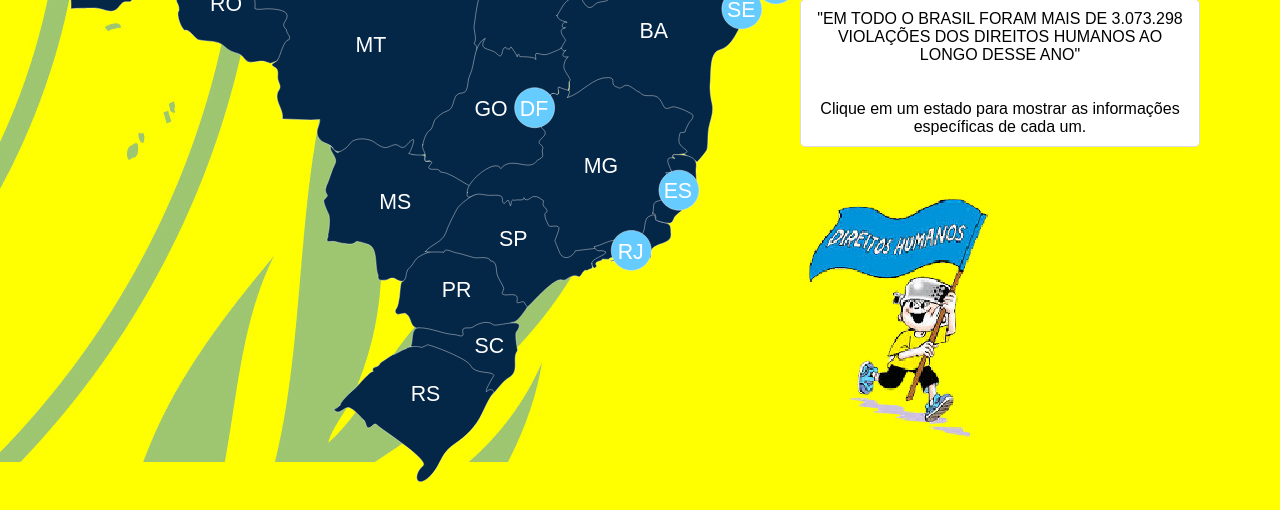
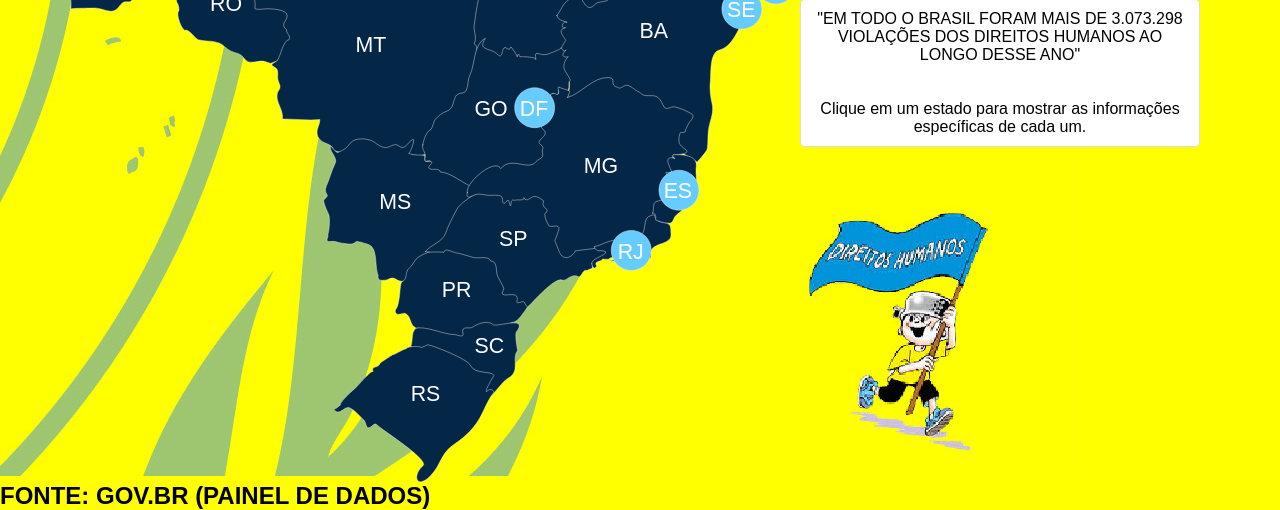
Before and after one commit to UrickL/brasil_map, a plain HTML site: page index.html in a window 1280 px wide. Shown: the part 364-874 px from the top of the page. Before the commit the page ends 846 px from the top, so only its background shows below. Drawn offline with Linux system fonts and the light colour scheme.

Commit message:
index.html

```diff
--- a/index.html
+++ b/index.html
@@ -372,6 +372,7 @@
   }
 </script>
 
+	<h2> FONTE: GOV.BR (PAINEL DE DADOS) </h2>
 
 </body>
 </html>
```
